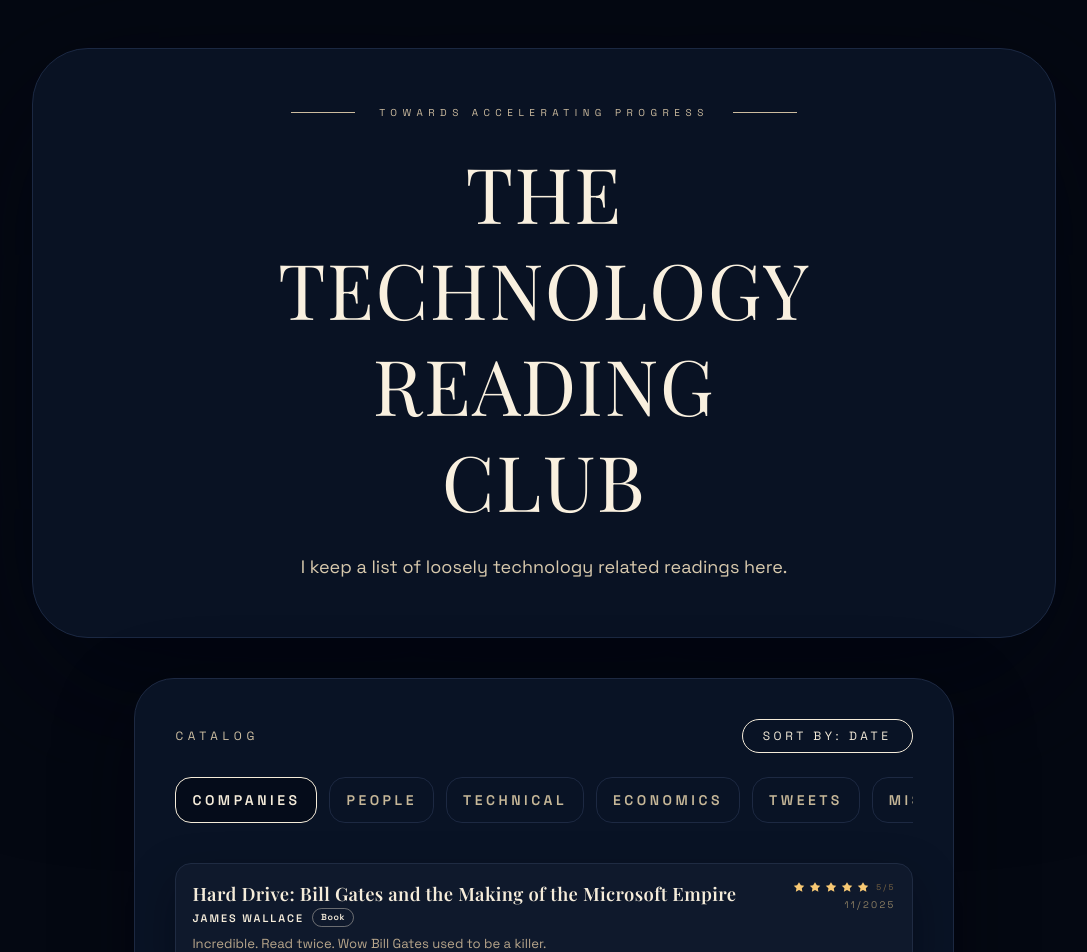
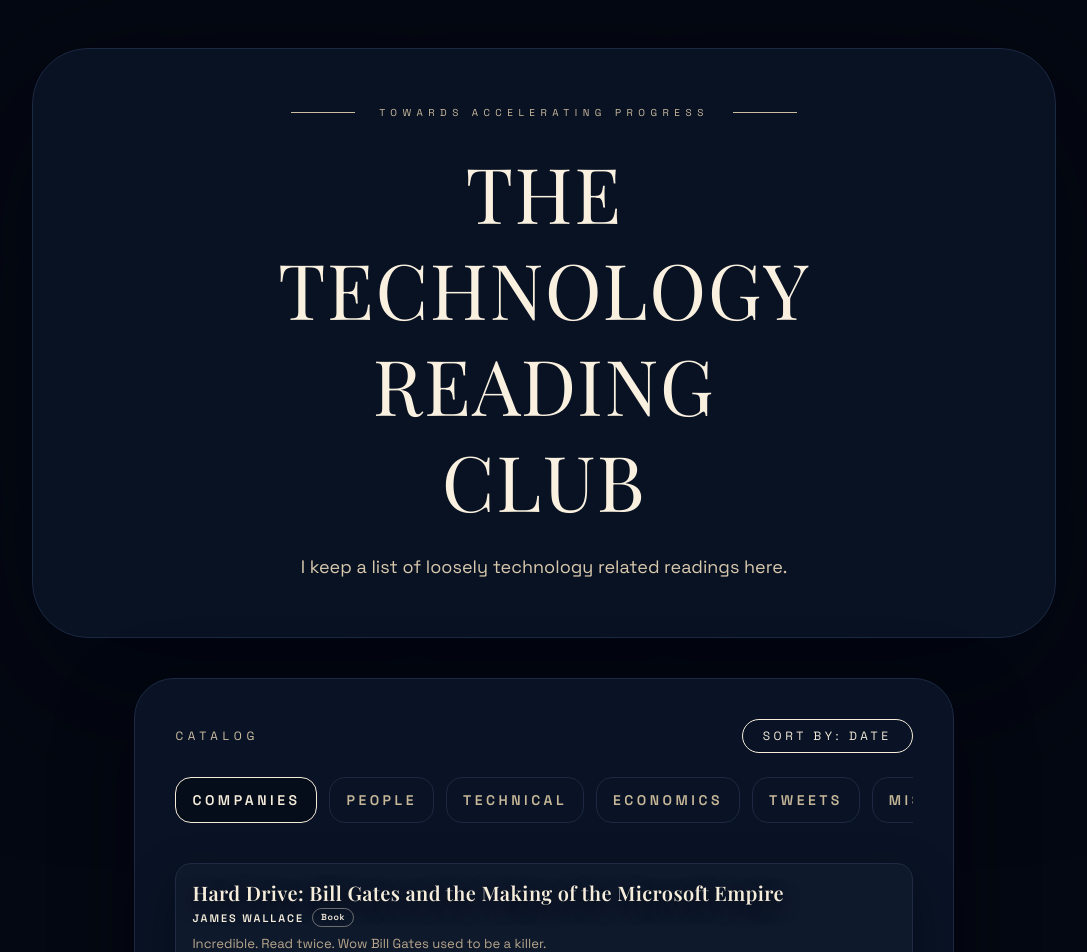
Before and after one commit to DhruvPareek/TechReadingClub, a Next.js app: page /companies in a window 1280 px wide. Shown: the top 952 px of the page, without its empty margins (96-1183 px from the left). Built offline with nearby package versions, Linux system fonts and the light colour scheme.

Commit message:
More style change

```diff
--- a/src/app/globals.css
+++ b/src/app/globals.css
@@ -62,3 +62,15 @@ a {
 .category-scrollbar::-webkit-scrollbar-thumb:hover {
   background: linear-gradient(90deg, rgba(255, 255, 255, 0.35), rgba(255, 255, 255, 0.18));
 }
+
+.reading-card-title {
+  text-shadow: 0 6px 18px rgba(3, 7, 16, 0.85);
+  transition: text-shadow 200ms ease, color 200ms ease;
+}
+
+.group:hover .reading-card-title {
+  text-shadow:
+    0 12px 28px rgba(5, 12, 28, 0.95),
+    0 0 18px rgba(245, 236, 218, 0.35);
+  color: #fffef3;
+}
--- a/src/components/reading-board.tsx
+++ b/src/components/reading-board.tsx
@@ -157,11 +157,11 @@ function ReadingCard({ reading }: ReadingCardProps) {
 function StandardReadingCard({ reading }: ReadingCardProps) {
   return (
     <article className="group rounded-2xl border border-[#1f2b42] bg-[#0f192c] p-3 shadow-[0_18px_45px_rgba(1,4,12,0.35)] transition hover:bg-[#141f33] sm:p-4">
-      <div className="flex flex-col gap-2 sm:flex-row sm:items-start sm:gap-6">
+      <div className="space-y-4">
         <div className="flex-1 space-y-1.5">
           <a
             href={reading.link}
-            className="font-display text-[0.95rem] font-semibold text-[#f5ecda] underline-offset-4 hover:underline sm:text-[1.15rem]"
+            className="reading-card-title font-display text-[1.05rem] font-semibold leading-tight text-[#fff5de] underline-offset-4 transition-all hover:underline sm:text-[1.25rem]"
             target="_blank"
             rel="noreferrer"
           >
@@ -179,11 +179,9 @@ function StandardReadingCard({ reading }: ReadingCardProps) {
             </p>
           )}
         </div>
-        <div className="flex flex-col items-end gap-1 text-[0.6rem] uppercase tracking-[0.24em] text-[#bda986]">
+        <div className="flex items-center justify-between border-t border-[#222e45] pt-3 text-[0.6rem] uppercase tracking-[0.24em] text-[#bda986]">
           <Rating rating={reading.rating} />
-          <span className="text-[#8f8164]">
-            {formatReviewDate(reading.reviewDate)}
-          </span>
+          <span className="text-[#9f8d6c]">{formatReviewDate(reading.reviewDate)}</span>
         </div>
       </div>
     </article>
@@ -225,9 +223,6 @@ function Rating({ rating }: { rating: number }) {
       {STARS.map((value) => (
         <StarIcon key={value} filled={value <= rating} />
       ))}
-      <span className="ml-1 text-[8px] tracking-[0.28em] text-[#7d6643]">
-        {rating}/5
-      </span>
     </div>
   );
 }
```
